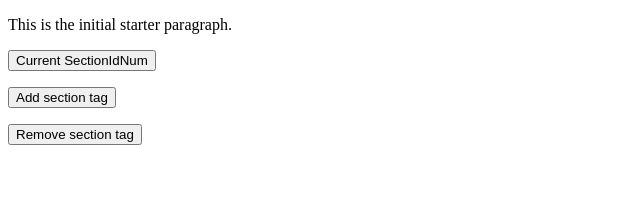
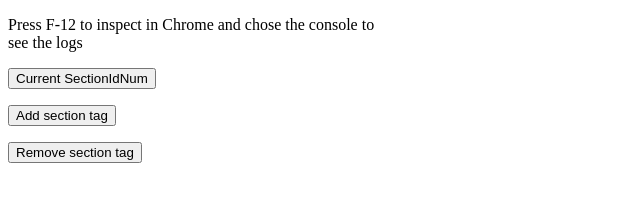
Before and after one commit to VKS-8/Small_test_code, a plain HTML site: page index.html in a window 1280 px wide. Shown: the whole page, without its empty margins (0-640 px from the left). Drawn offline with Linux system fonts and the light colour scheme.

Commit message:
Change paragraph text in #section1

```diff
--- a/index.html
+++ b/index.html
@@ -12,7 +12,8 @@
       <article id="article1" class="articles">
         <div id="div1" class="divs">
           <p id="para1" class="">
-            This is the initial starter paragraph.
+            Press F-12 to inspect in Chrome and chose the console to <br>
+            see the logs
           </p>
         </div>
       </article>
```
